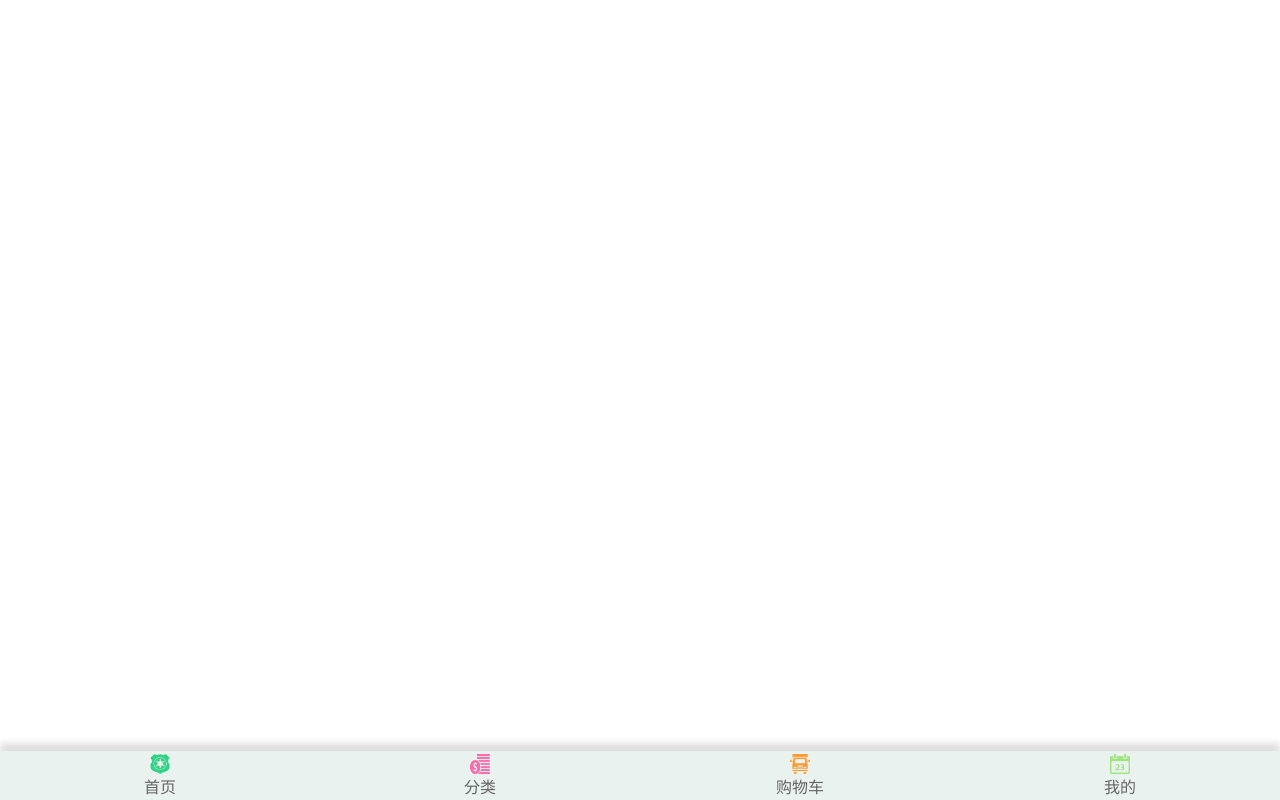
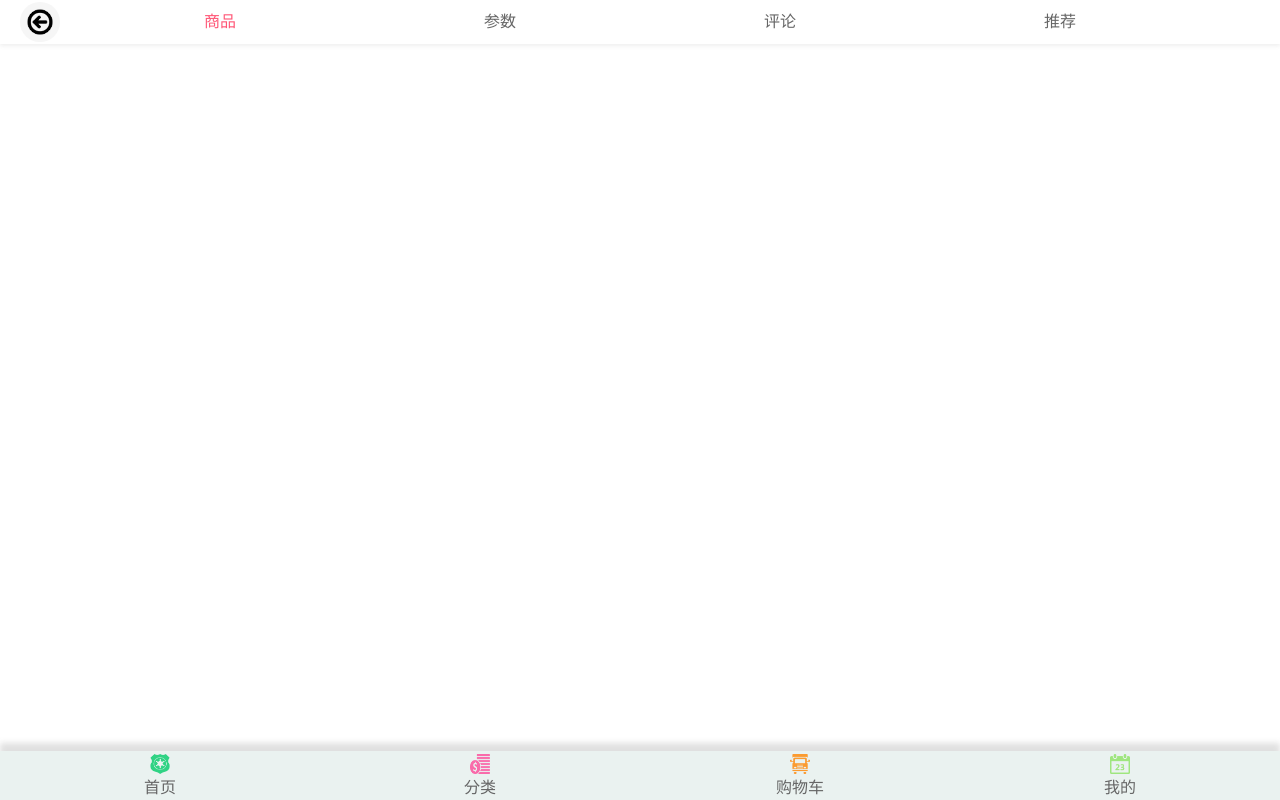
Before and after one commit to XJiaJie/SuperMall-X, a Vue app: page /detail/1 in a window 1280 px wide. Built offline with nearby package versions, Linux system fonts and the light colour scheme.

Commit message:
详情页-导航栏的封装

```diff
--- a/src/components/content/goods/GoodsListItem.vue
+++ b/src/components/content/goods/GoodsListItem.vue
@@ -1,5 +1,5 @@
 <template>
-  <div class="goods-item">
+  <div class="goods-item" @click="itemClick">
     <img :src="goodsItem.show.img" alt="" @load="imageLoad">
     <div class="goods-info">
         <p>{{goodsItem.title}}</p>
@@ -25,6 +25,10 @@
         //监听图片加载完成
         imageLoad(){
             this.$bus.$emit('itemIamgeLoad')
+        },
+        //监听跳转到详情页
+        itemClick(){
+            this.$router.push('/detail/' + this.goodsItem.iid)
         }
     }
   }
--- a/src/router/index.js
+++ b/src/router/index.js
@@ -6,6 +6,7 @@
 const Category = ()=> import('../views/category/Category')
 const Profile = ()=> import('../views/profile/Profile')
 const Cart = ()=> import('../views/cart/Cart')
+const Detail =()=>import('../views/detail/Detail')
 //安装插件
 Vue.use(VueRouter)
 
@@ -29,6 +30,10 @@
        {
         path:'/profile',
         component:Profile
+       },
+       {
+        path:'/detail/:iid',
+        component:Detail
        }
 ]
 
--- /dev/null
+++ b/src/views/detail/Detail.vue
@@ -0,0 +1,26 @@
+<template>
+  <div id="detail">
+    <detail-nav-bar></detail-nav-bar>
+  </div>
+</template>
+
+<script>
+import DetailNavBar from './childComps/DetailNavBar'
+  export default {
+    name:'Detail',
+    data(){
+        return {
+            iid:null
+        }
+    },
+    components:{
+        DetailNavBar
+    },
+    created(){
+        this.iid=this.$route.params.iid
+    }
+  }
+</script>
+<style lang='' scoped>
+
+</style>
--- /dev/null
+++ b/src/views/detail/childComps/DetailNavBar.vue
@@ -0,0 +1,62 @@
+<template>
+  <div>
+    <nav-bar>
+        <div slot="left" class="back" @click="backClick">
+            <img src="~assets/img/common/back.png" alt="">
+        </div>
+        <div slot="center" class="title">
+            <div v-for="(item,index) in titles"
+                 class="title-item"
+                 :class="{active:index===currentIndex}"
+                 @click="titleClick(index)">
+                 {{item}}
+            </div>
+        </div>
+    </nav-bar>
+  </div>
+</template>
+
+<script>
+import NavBar from 'components/common/navbar/NavBar.vue'
+  export default {
+    name:'DetailNavBar',
+    components:{
+        NavBar
+    },
+    data(){
+        return{
+            titles:['商品','参数','评论','推荐'],
+        currentIndex:0,
+        }
+    },
+    methods:{
+        titleClick(index){
+            this.currentIndex=index
+        },
+        //监听点击后返回到home页面
+        backClick(){
+            this.$router.back()
+            // this.$router.push('/home')
+        }
+    }
+  }
+
+</script>
+<style lang='' scoped>
+.title{
+    display:flex;
+    font-size:16px
+}
+.title-item{
+    flex:1
+}
+.active{
+    color:var(--color-high-text)
+}
+.back img{
+    margin-top:2px;
+    width:40px;
+    height:40px;
+    border-radius:50%;
+}
+</style>
```
Also changed, not shown: src/assets/img/common/back.png (added).
